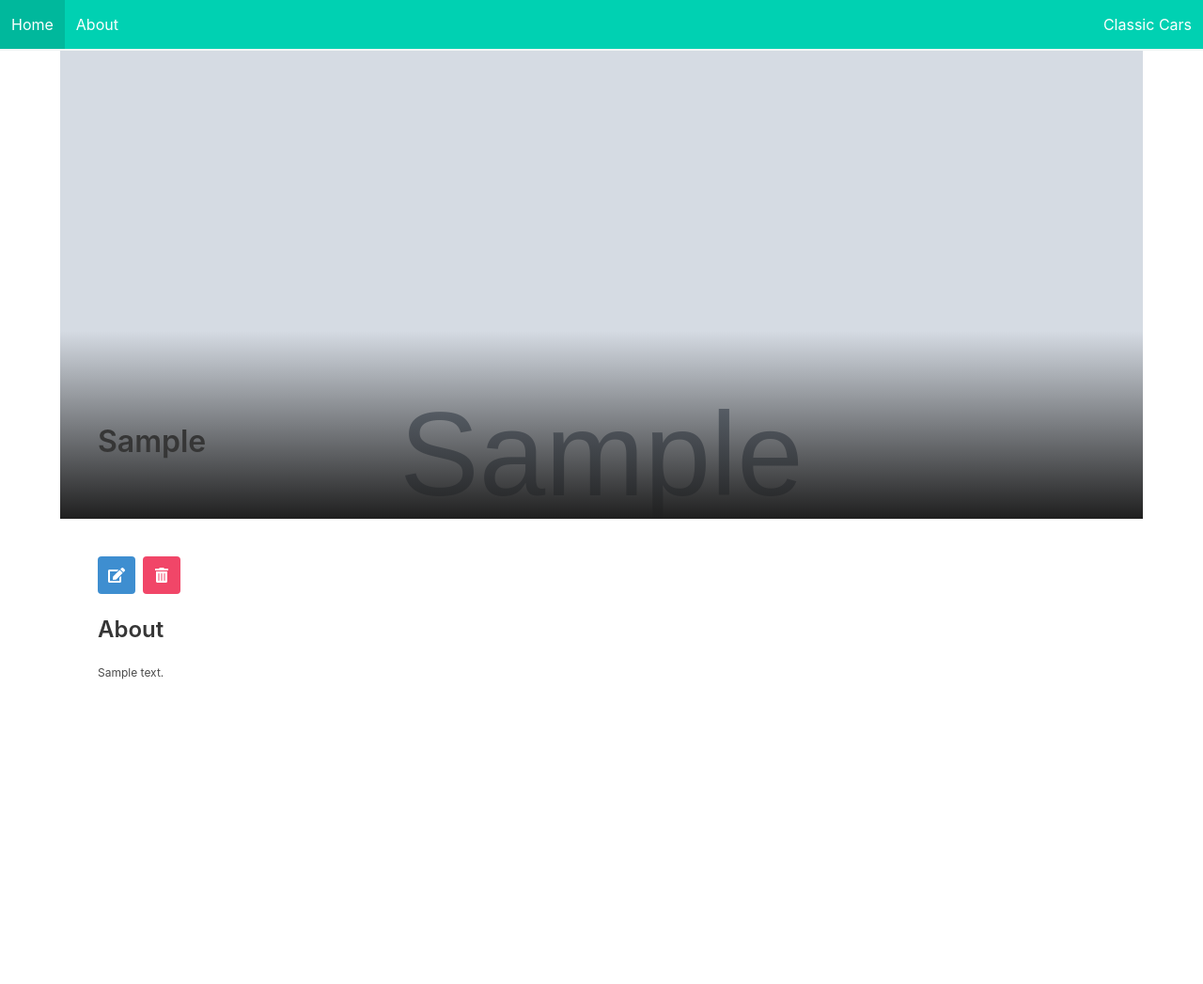
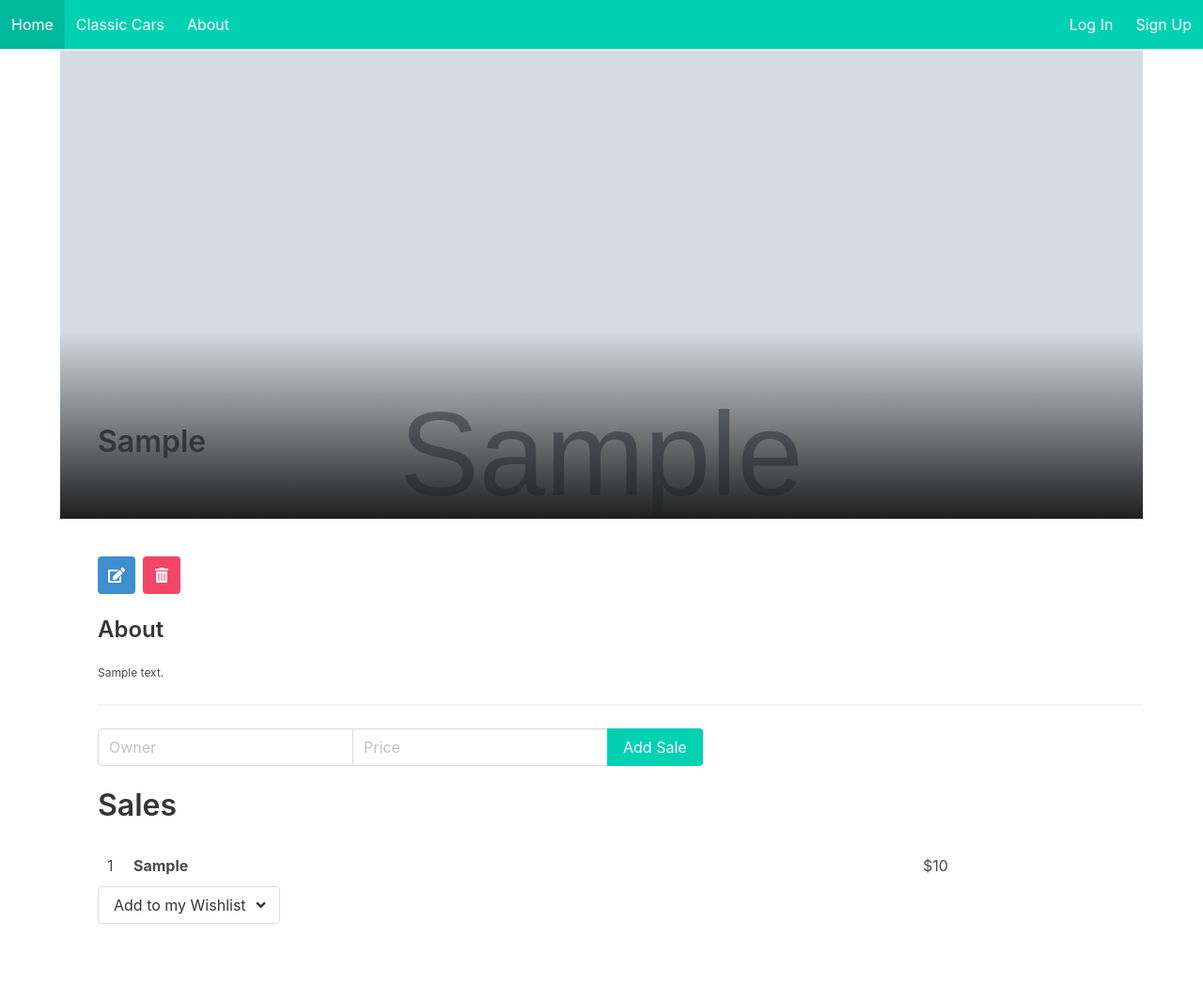
Before and after one commit to javenegas1/finch-collector, a Django app: page /cars/1/ in a window 1280 px wide. Shown: the whole page at 94% size. Before the commit the page ends 723 px from the top, so only its background shows below. Run offline with Django 4.2, Linux system fonts and the light colour scheme; tables that the repository leaves empty hold one stand-in row (values such as "Sample post"); grey boxes marked "Sample" are stand-in pictures.

Commit message:
user routing and wishlist creation

```diff
--- a/finch_collector/settings.py
+++ b/finch_collector/settings.py
@@ -130,3 +130,7 @@ DEFAULT_AUTO_FIELD = 'django.db.models.BigAutoField'
 
 STATIC_URL = '/static/'
 STATICFILES_DIRS = [os.path.join(BASE_DIR,'main_app/static')]
+
+LOGIN_REDIRECT_URL = '/cars/'
+
+LOGOUT_REDIRECT_URL = '/'
--- a/finch_collector/urls.py
+++ b/finch_collector/urls.py
@@ -19,5 +19,6 @@ from django.urls import path, include #include here is necessary for file struct
 
 urlpatterns = [
     path('admin/', admin.site.urls),
-    path('', include('main_app.urls'))
+    path('', include('main_app.urls')),
+    path('accounts/', include('django.contrib.auth.urls')),
 ]
--- a/main_app/admin.py
+++ b/main_app/admin.py
@@ -1,6 +1,8 @@
 from django.contrib import admin
-from .models import Car
+from .models import Car, Sale, Wishlist
 
 # Register your models here.
 
 admin.site.register(Car)
+admin.site.register(Sale)
+admin.site.register(Wishlist)
--- a/main_app/models.py
+++ b/main_app/models.py
@@ -1,4 +1,5 @@
 from django.db import models
+from django.contrib.auth.models import User
 
 # Create your models here.
 
@@ -10,6 +11,8 @@ class Car(models.Model):
     bio = models.TextField(max_length=500)
     created_at = models.DateTimeField(auto_now_add=True)
 
+    user = models.ForeignKey(User, on_delete=models.CASCADE, default=1)
+
     def __str__(self):
         return self.make
 
@@ -20,7 +23,16 @@ class Sale(models.Model):
 
     owner = models.CharField(max_length=150)
     price = models.IntegerField(default=1)
-    make = models.ForeignKey(Car, on_delete=models.CASCADE, related_name="cars")
+    make = models.ForeignKey(Car, on_delete=models.CASCADE, related_name="sales")
+
+    def __str__(self):
+        return self.owner
+
+class Wishlist(models.Model):
+
+    title = models.CharField(max_length=70)
+    # this is going to create the many to many relationship and join table
+    cars = models.ManyToManyField(Sale)
 
     def __str__(self):
         return self.title
--- a/main_app/static/scripts/app.js
+++ b/main_app/static/scripts/app.js
@@ -3,3 +3,7 @@ $(".navbar-burger").click(function () {
     $(".navbar-burger").toggleClass("is-active");
     $(".navbar-menu").toggleClass("is-active");
 });
+
+$(".dropdown").click(function (event) {
+    $(this).toggleClass("is-active");
+  });
--- a/main_app/static/styles/main.css
+++ b/main_app/static/styles/main.css
@@ -76,3 +76,31 @@ body {
   .detail__container {
     margin-top: 500px;
   }
+
+.detail__songs {
+    width: 100%;
+    display: flex;
+    flex-direction: column;
+}
+
+.song {
+    width: 100%;
+    padding: 10px;
+    display: grid;
+    grid-template-columns: 0.1fr 3fr 1fr;
+    border-radius: 5px;
+}
+
+.song:hover {
+    background-color: hsla(0, 0%, 100%, 0.1);
+    cursor: pointer;
+}
+
+.song {
+    width: 100%;
+    padding: 10px;
+    display: grid;
+    /*  New Template Columns  */
+    grid-template-columns: 0.1fr 3fr 0.5fr 0.3fr;
+    border-radius: 5px;
+  }
--- a/main_app/templates/base.html
+++ b/main_app/templates/base.html
@@ -22,12 +22,24 @@
                     <span aria-hidden="true"></span>
                 </a>
             </div>
-            <div class="navbar-menu navbar-start">
+            <div class="navbar-start">
+                <a class="navbar-item" href="/cars">Classic Cars</a>
+            </div>
+            <div class="navbar-start">
                 <a class="navbar-item" href="/about">About</a>
             </div>
-            <div class="navbar-menu navbar-end">
-                <a class="navbar-item" href="/cars">Classic Cars</a>
-            </div>
+
+            {% if user.is_authenticated %}
+                <div class="navbar-menu navbar-end">
+                    <span class="navbar-item">Welcome: {{user.username}}</span>
+                    <a class="navbar-item" href="{% url 'logout' %}">Logout</a>
+                </div>
+            {% else %}
+                <div class="navbar-menu navbar-end">
+                    <a class="navbar-item" href="{% url 'login' %}">Log In</a>
+                    <a class="navbar-item" href="{% url 'signup' %}">Sign Up</a>
+                </div>
+            {% endif %}
         </nav>
         <div class="container">
 
--- a/main_app/templates/car_detail.html
+++ b/main_app/templates/car_detail.html
@@ -23,6 +23,90 @@
         <h4 class="title is-4">About</h4>
         <p>{{car.bio}}</p>
     </div>
+
+    <hr/>
+
+    <!-- create new sale -->
+    <form class="mb-5" action="{% url 'sale_create' car.pk %}" method="post">
+        {% csrf_token %}
+        <div class="field has-addons">
+            <div class="control">
+                <input
+                    class="input"
+                    type="text"
+                    name="owner"
+                    placeholder="Owner"
+                    required
+                />
+            </div>
+            <div class="control">
+                <input
+                    class="input"
+                    type="number"
+                    name="price"
+                    placeholder="Price"
+                    min="1"
+                    required
+                />
+            </div>
+            <div class="control">
+                <input class="button is-primary" type="submit" value="Add Sale" />
+            </div>
+        </div>
+    </form>
+
+    <div class="detail__songs mb-5">
+        <h3 class="title is-3">Sales</h3>
+
+        {% for sale in car.sales.all %}
+            <div class="song">
+                <span>{{forloop.counter}}</span>
+                <span><b>{{sale.owner}}</b></span>
+                <span>${{sale.price}}</span>
+            </div>
+
+            <!-- add to wishlist -->
+            <span>
+                <div class="dropdown">
+                  <div class="dropdown-trigger">
+                    <button
+                      class="button"
+                      aria-haspopup="true"
+                      aria-controls="dropdown-menu"
+                    >
+                      <span>Add to my Wishlist</span>
+                      <span class="icon is-small">
+                        <i class="fas fa-angle-down" aria-hidden="true"></i>
+                      </span>
+                    </button>
+                  </div>
+                  <div class="dropdown-menu" id="dropdown-menu" role="menu">
+                    <div class="dropdown-content">
+                      {% for wishlist in wishlists %}
+                  <!-- each playlist becomes a drop
+                  down item with the ids needed to add to the join table  -->
+                      <a
+                        href="{% url 'wishlist_sale_assoc' wishlist.pk sale.pk %}?assoc=add"
+                        class="dropdown-item"
+                      >
+                        {{wishlist.title}}
+                      </a>
+                      {% endfor %}
+                    </div>
+                  </div>
+                </div>
+              </span>
+
+        {% empty %}
+            <article class="message">
+                <div class="message-header">
+                    <p>No one is Selling</p>
+                </div>
+            </article>
+
+        {% endfor %}
+    </div>
+
 </div>
 
 {% endblock %}
--- a/main_app/urls.py
+++ b/main_app/urls.py
@@ -10,4 +10,7 @@ urlpatterns = [
     path('cars/<int:pk>/', views.CarDetail.as_view(), name="car_detail"),
     path('cars/<int:pk>/update',views.CarUpdate.as_view(), name="car_update"),
     path('cars/<int:pk>/delete',views.CarDelete.as_view(), name="car_delete"),
+    path('cars/<int:pk>/sales/new/', views.SaleCreate.as_view(), name="sale_create"),
+    path('cars/<int:pk>/sales/<int:sale_pk>/', views.WishlistSaleAssoc.as_view(), name="wishlist_sale_assoc"),
+    path('accounts/signup/', views.Signup.as_view(), name="signup")
 ]
--- a/main_app/views.py
+++ b/main_app/views.py
@@ -1,6 +1,10 @@
-from django.shortcuts import render
+from django.shortcuts import redirect, render
+from django.contrib.auth import login
+from django.contrib.auth.forms import UserCreationForm
 from django.views import View
-from django.http import HttpResponse
+
+from django.contrib.auth.decorators import login_required
+from django.utils.decorators import method_decorator
 
 from django.urls import reverse
 
@@ -8,15 +12,36 @@ from django.views.generic.base import TemplateView
 from django.views.generic.edit import CreateView, UpdateView, DeleteView
 from django.views.generic import DetailView
 
-from .models import Car
+from .models import Car, Sale, Wishlist
 
+class Signup(View):
+    def get(self, request):
+        form = UserCreationForm()
+        context = {"form": form}
+        return render(request, "registration/signup.html", context)
+    def post(self, request):
+        form = UserCreationForm(request.POST)
+        if form.is_valid():
+            user = form.save()
+            login(request, user)
+            return redirect("artist_list")
+        else:
+            context = {"form": form}
+            return render(request, "registration/signup.html", context)
 
 class Home(TemplateView):
     template_name = 'home.html'
 
+    def get_context_data(self, **kwargs):
+        context = super().get_context_data(**kwargs)
+        context["wishlists"] = Wishlist.objects.all()
+        return context
+
+
 class About(TemplateView):
     template_name = 'about.html'
 
+@method_decorator(login_required, name='dispatch')
 class CarsList(TemplateView):
     template_name = "cars_list.html"
 
@@ -25,11 +50,11 @@ class CarsList(TemplateView):
         make = self.request.GET.get('make')
 
         if make != None:
-            context["cars"] = Car.objects.filter(make__icontains=make)
+            context["cars"] = Car.objects.filter(make__icontains=make, user=self.request.user)
             # We add a header context that includes the search param
             context["header"] = f"Searching for {make}"
         else:
-            context["cars"] = Car.objects.all()
+            context["cars"] = Car.objects.filter(user=self.request.user)
             # default header for not searching
             context["header"] = "Classic Cars"
         return context
@@ -38,15 +63,24 @@ class CarDetail(DetailView):
     model = Car
     template_name = "car_detail.html"
 
+    def get_context_data(self, **kwargs):
+        context = super().get_context_data(**kwargs)
+        context["wishlists"] = Wishlist.objects.all()
+        return context
+
 class CarCreate(CreateView):
     model = Car
     fields = ['make', 'model', 'image', 'bio']
     template_name = "car_create.html"
 
+    def form_valid(self, form):
+        form.instance.user = self.request.user
+        return super(CarCreate, self).form_valid(form)
+
     def get_success_url(self):
         return reverse('car_detail', kwargs={'pk': self.object.pk})
 
-class CarUpdate(CreateView):
+class CarUpdate(UpdateView):
     model = Car
     fields = ['make', 'model', 'image', 'bio']
     template_name = "car_update.html"
@@ -58,3 +92,29 @@ class CarDelete(DeleteView):
     model = Car
     template_name = "car_delete_confirm.html"
     success_url = "/cars/"
+
+#create sale
+class SaleCreate(CreateView):
+
+    def post(self, request, pk):
+        owner = request.POST.get("owner")
+        price = request.POST.get("price")
+        make = Car.objects.get(pk=pk)
+        Sale.objects.create(owner=owner, price=price, make=make)
+        return redirect('car_detail', pk=pk)
+
+#wishlist
+class WishlistSaleAssoc(View):
+
+    def get(self, request, pk, song_pk):
+        # get the query param from the url
+        assoc = request.GET.get("assoc")
+        if assoc == "remove":
+            # get the playlist by the id and
+            # remove from the join table the given song_id
+            Wishlist.objects.get(pk=pk).sales.remove(sale_pk)
+        if assoc == "add":
+            # get the playlist by the id and
+            # add to the join table the given song_id
+            Wishlist.objects.get(pk=pk).sales.add(sale_pk)
+        return redirect('home')
```
Also changed, not shown: main_app/templates/home.html (+29 -0 lines), main_app/templates/registration/login.html (added, +10 -0 lines), main_app/templates/registration/signup.html (added, +10 -0 lines), main_app/migrations/0003_alter_sale_make.py (added), main_app/migrations/0004_alter_sale_make.py (added), main_app/migrations/0005_wishlist.py (added), main_app/migrations/0006_car_user.py (added).
